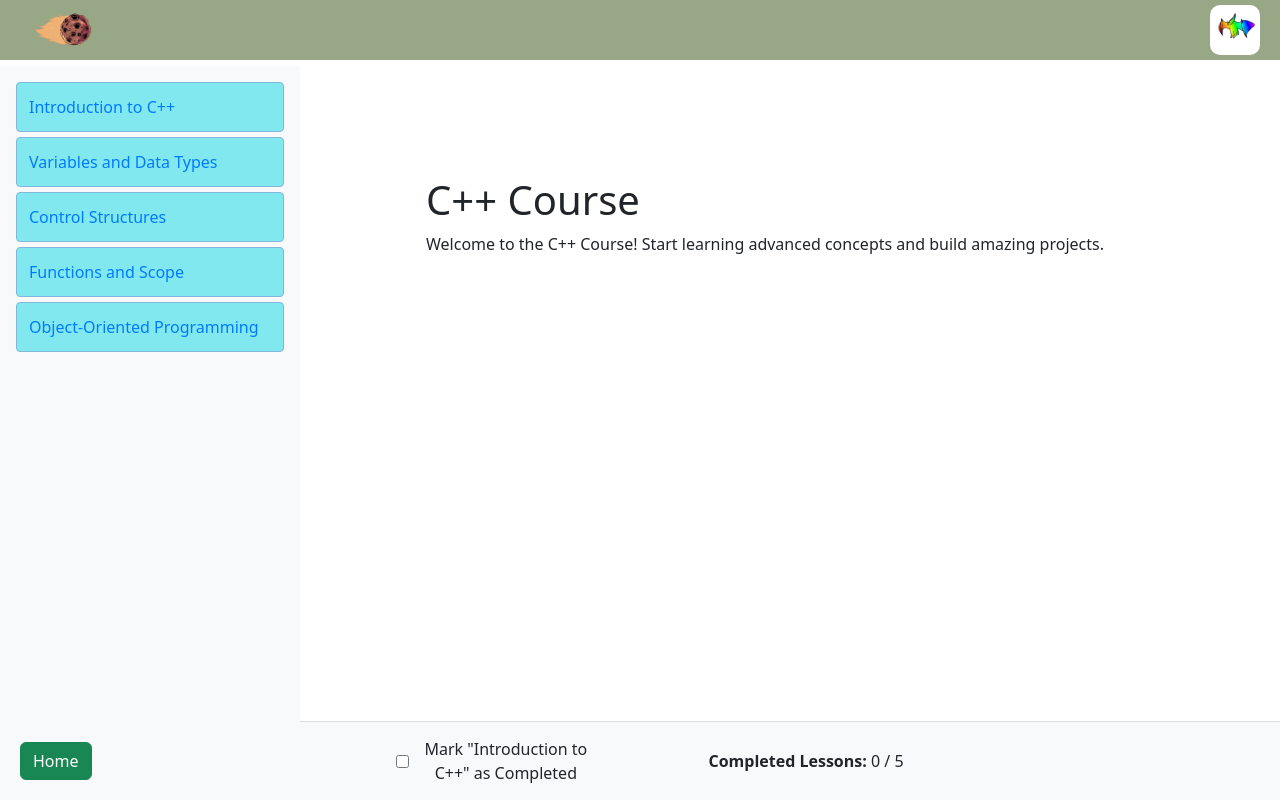
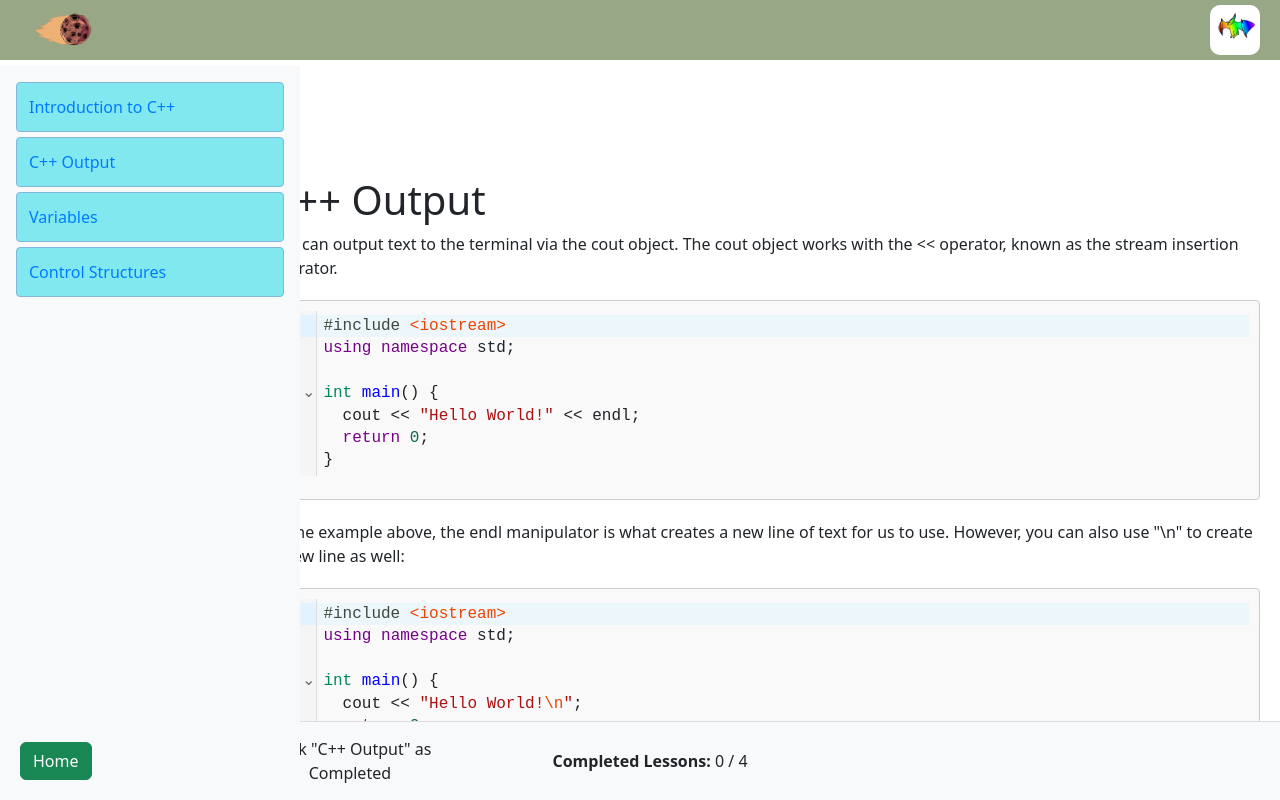
Before and after one commit to MichaelC314/SE-Project, a React (Create React App) app in the folder dinobytes/: page /cpp-course in a window 1280 px wide. Shown: the top 800 px of the page. Built offline with nearby package versions, Linux system fonts and the light colour scheme.

Commit message:
the lessons look gooder

```diff
--- a/dinobytes/src/CppCourse/CppCourse.js
+++ b/dinobytes/src/CppCourse/CppCourse.js
@@ -1,22 +1,165 @@
-import React, { useState, useEffect } from "react";
+import React, { useState, useEffect, useRef } from "react";
 import Sidebar from "../scripts/Sidebar";
 import "../styles/Sidebar.css";
-import "../styles/Courses.css"; // Import the new CSS file
+import "../styles/Courses.css";
 import meteorGif from "../img/meteor.gif";
 import { doc, getDoc, updateDoc } from "firebase/firestore";
 import { getDb } from "../scripts/services/db.mjs";
-import jake from '../img/jake.jpg';
+import jake from "../img/jake.jpg";
+import { EditorView } from "codemirror";
+import { EditorState } from "@codemirror/state";
+import { basicSetup } from "codemirror";
+import { cpp } from "@codemirror/lang-cpp";
 
 const cppTopics = [
   "Introduction to C++",
-  "Variables and Data Types",
+  "C++ Output",
+  "Variables",
   "Control Structures",
-  "Functions and Scope",
-  "Object-Oriented Programming",
 ];
 
+const lessonContent = {
+  "Introduction to C++": {
+    sections: [
+      {
+        type: "text",
+        content: `To get started with C++ you will need:\n- A text editor\n- A compiler\n\nThis can be accomplished with an Integrated Development Environment (IDE). For example, a good IDE to get started with is Visual Studio.`,
+      },
+      {
+        type: "text",
+        content: `C++ Syntax\nLet's take a look at some example code to better understand C++:`,
+      },
+      {
+        type: "code",
+        content: `#include <iostream>\nusing namespace std;\n\nint main() {\n  cout << "Hello World!" << endl;\n  return 0;\n}`,
+      },
+      {
+        type: "text",
+        content: `This is an example of what C++ code looks like. Let's break it down line by line to see what is really happening.`,
+      },
+      {
+        type: "text",
+        content: `In line #1, we see '#include <iostream>'. This is a header file library and it lets us use functionality from another file, in this example, we use 'cout' and 'endl'. This is useful because it means we do not have to completely start from scratch each time we program.`,
+      },
+      {
+        type: "text",
+        content: `In line #2, we see 'using namespace std;'. This lets us use the names from the standard library for objects from it. Without this line of code, if we wanted to use 'cout', we would have to write 'std::cout'.`,
+      },
+      {
+        type: "text",
+        content: `Line #3 is blank. C++ ignores this white space, so we can utilize this to help make our code more readable.`,
+      },
+      {
+        type: "text",
+        content: `Line #4 has 'int main()'. This is known as a function. All of the code inside of the curly brackets will be executed. In C++, our primary function is known as the main function, hence the name.`,
+      },
+      {
+        type: "text",
+        content: `Line #5 has our cout statement, which is an object in C++ that can be utilized with the insertion operator (<<) to either print or output text. For the example above, it prints "Hello World!". The object after that bit of text is 'endl'. This will print out a new line. All of this is finished with a semicolon. A semicolon is used to mark the end of a statement. This must be done for every statement in C++.`,
+      },
+      {
+        type: "text",
+        content: `Line #6 has 'return 0;'. This ends the main function.`,
+      },
+      {
+        type: "text",
+        content: `Line #7 is our final line, and it closes the curly brackets for the main function.`,
+      },
+    ],
+  },
+  "C++ Output": {
+    sections: [
+      {
+        type: "text",
+        content: `You can output text to the terminal via the cout object. The cout object works with the << operator, known as the stream insertion operator.`,
+      },
+      {
+        type: "code",
+        content: `#include <iostream>\nusing namespace std;\n\nint main() {\n  cout << "Hello World!" << endl;\n  return 0;\n}`,
+      },
+      {
+        type: "text",
+        content: `In the example above, the endl manipulator is what creates a new line of text for us to use. However, you can also use "\\n" to create a new line as well:`,
+      },
+      {
+        type: "code",
+        content: `#include <iostream>\nusing namespace std;\n\nint main() {\n  cout << "Hello World!\\n";\n  return 0;\n}`,
+      },
+      {
+        type: "text",
+        content: `You can also use cout to output numbers as well. Here are some examples:`,
+      },
+      {
+        type: "code",
+        content: `#include <iostream>\nusing namespace std;\n\nint main() {\n  cout << 5 << endl; // Outputs 5\n  cout << 5 + 5 << endl; // Outputs 10\n  cout << 5 - 5 << endl; // Outputs 0\n  cout << 5 * 5 << endl; // Outputs 25\n  cout << 5 / 5 << endl; // Outputs 1\n  return 0;\n}`,
+      },
+    ],
+  },
+
+  "Variables": {
+  sections: [
+    {
+      type: "text",
+      content: `In C++, there are several different data types that are used to specify what type of data a variable can store. C++ supports many built-in data types, but some of the basic data types are:`,
+    },
+    {
+      type: "text",
+      content: `- **int**: stores integers, an example being 100.\n- **float**: stores floating point numbers with decimals, an example being 100.5.\n- **double**: also stores floating point numbers, but has double the space that float has.\n- **char**: stores a single character, an example being 'A'. Char values use single quotes.\n- **bool**: stores either true or false.`,
+    },
+    {
+      type: "text",
+      content: `The following is an example of how to declare each variable:`,
+    },
+    {
+      type: "code",
+      content: `#include <iostream>\nusing namespace std;\n\nint main() {\n  int myInt = 5;               // Integer\n  float myFloat = 7.2;          // Floating point number (4 bytes)\n  double myDouble = 5.99;       // Floating point number (8 bytes)\n  char myLetter = 'A';         // Character\n  bool myBoolean = true;       // Boolean (true or false)\n\n  cout << myInt << endl;\n  cout << myFloat << endl;\n  cout << myDouble << endl;\n  cout << myLetter << endl;\n  cout << myBoolean << endl;\n  return 0;\n}`,
+    },
+  ],
+},
+
+"Control Structures": {
+  sections: [
+    {
+      type: "text",
+      content: `In C++, there are many ways to control the flow of the execution for the program. The main types of control structures in C++ are:\n- **Conditional Statements**: if, else, else if, and switch\n- **Loops**: for, while, and do-while\n- **Jump Statements**: break, continue, and return`,
+    },
+    {
+      type: "text",
+      content: `**Conditional Statements**\nConditional statements allow us to execute certain blocks of code, depending on whether a condition is true or false.`,
+    },
+    {
+      type: "text",
+      content: `**If Statement**\nThe if statement checks a condition. If it evaluates the condition as true, then the block of code inside the if statement will execute.\n\nHere is an example:`,
+    },
+    {
+      type: "code",
+      content: `#include <iostream>\nusing namespace std;\n\nint main() {\n    int number = 16;\n    if (number > 10) {\n        cout << "The number is greater than 10!" << endl;\n    }\n    return 0;\n}`,
+    },
+    {
+      type: "text",
+      content: `In this program, since the variable \`number\` (which holds the value of 16) is greater than 10, the output will be: "The number is greater than 10!"`,
+    },
+    {
+      type: "text",
+      content: `**Else Statement**\nYou are also able to add an else block to the end of an if statement in C++. This else block will only be executed if the condition in the if statement is evaluated as false.\n\nHere is an example:`,
+    },
+    {
+      type: "code",
+      content: `#include <iostream>\nusing namespace std;\n\nint main() {\n    int number = 5;\n    if (number > 10) {\n        cout << "The number is greater than 10!" << endl;\n    } else {\n        cout << "The number is less than or equal to 10." << endl;\n    }\n    return 0;\n}`,
+    },
+    {
+      type: "text",
+      content: `In this program, since \`number\` (which holds the value of 5) is not greater than 10, the code in the else block will execute, meaning that the output will be: "The number is less than or equal to 10."`,
+    },
+  ],
+},
+
+  // Other lessons can be added similarly
+};
+
+
 function CppCourse({ userId }) {
-  const [selectedTopic, setSelectedTopic] = useState("Introduction to C++");
+  const [selectedTopic, setSelectedTopic] = useState("C++ Output");
   const [progress, setProgress] = useState({});
   const db = getDb();
 
@@ -25,8 +168,6 @@ function CppCourse({ userId }) {
       console.error("Firestore DB or User ID is missing.");
       return;
     }
-
-    setProgress({});
 
     const fetchProgress = async () => {
       try {
@@ -68,34 +209,17 @@ function CppCourse({ userId }) {
     }
   };
 
-  const completedCount = Object.values(progress).filter(Boolean).length;
+  const completedCount = Object.values(progress || {}).filter(Boolean).length;
 
   const offset = 5;
   const scale = 90;
   const progressPercentage = offset + (completedCount / cppTopics.length) * scale;
 
-  const topicContent = {
-    "Introduction to C++":
-      "Welcome to the C++ Course! Start learning advanced concepts and build amazing projects.",
-    "Variables and Data Types":
-      "In this lesson, you'll learn about variables and data types in C++. Variables are containers for storing data values, and data types specify the type of data a variable can hold.",
-    "Control Structures":
-      "Control structures in C++ allow you to control the flow of your program. This includes conditional statements like if-else and loops like for and while.",
-    "Functions and Scope":
-      "Functions in C++ are blocks of code that perform a specific task. Scope defines where variables can be accessed or modified.",
-    "Object-Oriented Programming":
-      "C++ supports object-oriented programming, which helps you create reusable code using classes and objects.",
-  };
-
   return (
     <div className="d-flex" style={{ minHeight: "100vh", flexDirection: "column" }}>
       {/* Sage Green Banner */}
       <div className="course-banner">
-        <img
-          src={jake}
-          alt="Decorative Icon"
-          className="decorative-icon"
-        />
+        <img src={jake} alt="Decorative Icon" className="decorative-icon" />
         <img
           src={meteorGif}
           alt="Meteor Progress Indicator"
@@ -105,10 +229,56 @@ function CppCourse({ userId }) {
       </div>
 
       {/* Sidebar and Course Content */}
-      <Sidebar topics={cppTopics} onSelectTopic={setSelectedTopic} />
+      <Sidebar topics={cppTopics || []} onSelectTopic={setSelectedTopic} />
+
+      {/* Course Content */}
       <div className="course-page">
-        <h1>C++ Course</h1>
-        <p>{topicContent[selectedTopic]}</p>
+        <h1>{selectedTopic}</h1>
+        {lessonContent[selectedTopic]?.sections?.map((section, index) => (
+          <div key={index} style={{ marginBottom: "20px" }}>
+            {/* Render text */}
+            {section.type === "text" && <p>{section.content}</p>}
+
+            {/* Render code */}
+            {section.type === "code" && (
+              <div
+                ref={(el) => {
+                  if (el) {
+                    // Ensure CodeMirror is attached only once
+                    if (!el.dataset.initialized) {
+                      const editor = new EditorView({
+                        state: EditorState.create({
+                          doc: section.content,
+                          extensions: [
+                            basicSetup,
+                            cpp(),
+                            EditorView.updateListener.of((update) => {
+                              if (update.docChanged) {
+                                const lines = update.state.doc.toString().split("\n").length;
+                                el.style.height = `${Math.max(200, lines * 20)}px`;
+                              }
+                            }),
+                          ],
+                        }),
+                        parent: el,
+                      });
+                      el.dataset.initialized = true; // Mark as initialized
+                    }
+                  }
+                }}
+                style={{
+                  minHeight: "200px",
+                  border: "1px solid #ccc",
+                  padding: "10px",
+                  borderRadius: "4px",
+                  backgroundColor: "#f9f9f9",
+                  overflow: "hidden",
+                  transition: "height 0.2s ease",
+                }}
+              />
+            )}
+          </div>
+        ))}
       </div>
 
       {/* Footer with Checkboxes */}
```
